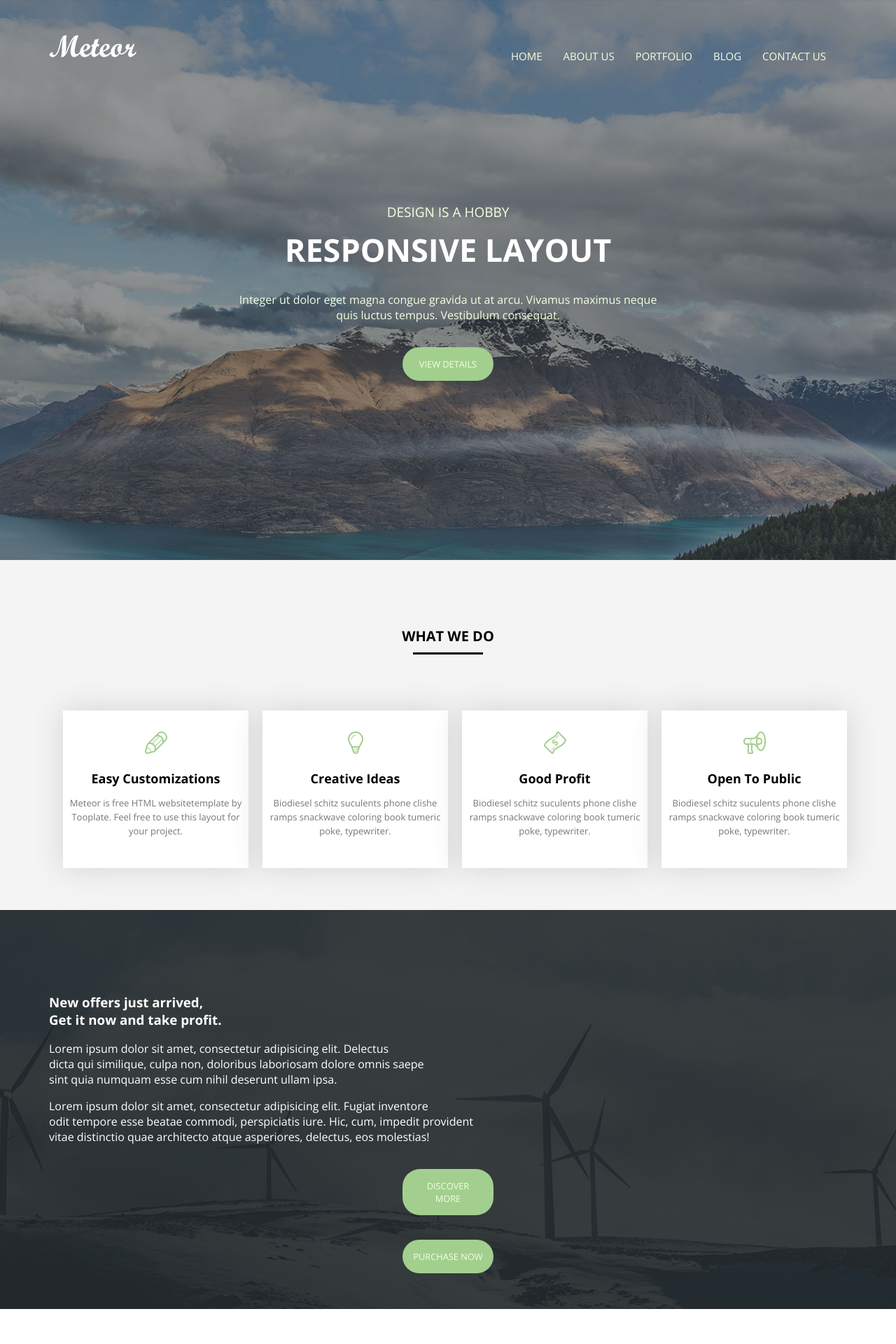
After one commit to jnkas/itmo-profi06, a PHP site: the page made by eugene/Версии/2/index.html in a window 1280 px wide. The commit adds this page. Shown: the top 1920 px of the page at 70% size. Run offline with PHP 8.4, Linux system fonts and the light colour scheme.

Commit message:
edited coursework

```diff
--- a/eugene/css/main.css
+++ b/eugene/css/main.css
@@ -68,7 +68,7 @@ h1 {
 	text-decoration: none;
 	text-align: center;
 	text-transform: uppercase;
-	font-size: 14px;
+	font-size: 0.8rem;
 	margin-top: 35px;
 }
 
--- /dev/null
+++ b/eugene/Версии/2/index.html
@@ -0,0 +1,172 @@
+<!DOCTYPE html>
+<html lang="en">
+<head>
+	<meta charset="UTF-8">
+	<title>Design</title>
+	<link rel="stylesheet" href="css/grid.css">
+	<link rel="stylesheet" href="css/main.css">
+	<link href="https://fonts.googleapis.com/css?family=Open+Sans:300,400,600,700,800" rel="stylesheet">
+</head>
+<body>
+	<header>
+		<div class="container">
+			<div class="heading clearfix">
+				<img src="img/white_logo.png" alt="Meteor" class="logo">
+				<nav>
+					<ul class="menu">
+						<li>
+							<a href="#">Home</a>
+						</li>
+						<li>
+							<a href="#">About us</a>
+						</li>
+						<li>
+							<a href="#">Portfolio</a>
+						</li>
+						<li>
+							<a href="#">Blog</a>
+						</li>
+						<li>
+							<a href="#">Contact us</a>
+						</li>
+					</ul>
+				</nav>
+			</div>
+		</div>
+		<div class="titles">
+			<div class="titles__first">
+				Design is a hobby
+			</div>
+			<h1>
+				Responsive layout
+			</h1>
+			<p>Integer ut dolor eget magna congue gravida ut at arcu. Vivamus maximus neque </br> quis luctus tempus. Vestibulum consequat.</p>
+			<a class="button" href="#">View details</a>
+		</div>
+	</header>
+	<section id="services">
+		<div class="container">
+			<div class="title">
+				<h2>
+					What we do
+				</h2>
+			</div>
+			<div  class="services clearfix">
+				<div class="services__item">
+					<img src="img/first-service-main.png" alt="Услуга">
+					<h3>
+						Easy Customizations
+					</h3>
+					<p>
+						Meteor is free HTML websitetemplate by Tooplate. Feel free to use this layout for your project.
+					</p>
+				</div>
+				<div class="services__item">
+					<img src="img/second-service-main.png" alt="Услуга">
+					<h3>
+						Creative Ideas
+					</h3>
+					<p>
+						Biodiesel schitz suculents phone clishe ramps snackwave coloring book tumeric poke, typewriter.
+					</p>
+				</div>
+				<div class="services__item">
+					<img src="img/third-service-main.png" alt="Услуга">
+					<h3>
+						Good Profit
+					</h3>
+					<p>
+						Biodiesel schitz suculents phone clishe ramps snackwave coloring book tumeric poke, typewriter.
+					</p>
+				</div>
+				<div class="services__item">
+					<img src="img/fourth-service-main.png" alt="Услуга">
+					<h3>
+						Open To Public
+					</h3>
+					<p>
+						Biodiesel schitz suculents phone clishe ramps snackwave coloring book tumeric poke, typewriter.
+					</p>
+				</div>
+			</div>
+		</div>
+	</section>
+	<section id="offer">
+		<div class="container">
+			<div class="offers">
+				<h3>
+					New offers just arrived,</br> Get it now and take profit.
+				</h3>
+				<p>
+					Lorem ipsum dolor sit amet, consectetur adipisicing elit. Delectus</br> dicta qui similique, culpa non, doloribus laboriosam dolore omnis saepe</br> sint quia numquam esse cum nihil deserunt ullam ipsa.
+				</p>
+				<p>
+					Lorem ipsum dolor sit amet, consectetur adipisicing elit. Fugiat inventore</br> odit tempore esse beatae commodi, perspiciatis iure. Hic, cum, impedit provident</br> vitae distinctio quae architecto atque asperiores, delectus, eos molestias!
+				</p>
+				<a class="button" href="#">Discover more</a>
+				<a class="button" href="#">Purchase now</a>
+				<img src="" alt="">
+				<img src="" alt="">
+				<img src="" alt="">
+			</div>
+		</div>
+	</section>
+	<section id="portfolio">
+		<div class="container">
+			<div class="title">
+				<h2>
+					Our Portfolio
+				</h2>
+				<ul class="nav_portfolio">
+					<li>
+						<a href="#">All</a>
+					</li>
+					<li>
+						<a href="#">Nature</a>
+					</li>
+					<li>
+						<a href="#">Workspace</a>
+					</li>
+					<li>
+						<a href="#">City</a>
+					</li>
+					<li>
+						<a href="#">Technology</a>
+					</li>
+				</ul>
+			</div>
+		</div>
+	</section>
+	<section id="Blog">
+		<div class="container">
+			<div class="title">
+				<h2>
+					Our Blog Posts
+				</h2>
+				<img src="" alt="" class="Blog1">
+				<img src="" alt="" class="Blog2">
+				<img src="" alt="" class="Blog3">
+			</div>
+		</div>
+	</section>
+	<section>
+		<div class="container">
+			<div class="result">
+
+			</div>
+		</div>
+	</section>
+	<section>
+		<div class="container">
+			<div class="contact">
+				<h2>Contact us</h2>
+			</div>
+		</div>
+	</section>
+	<footer>
+		<div class="container">
+
+		</div>
+	</footer>
+</body>
+</html>
```
Also changed, not shown: other parts of eugene/css/main.css (+97 -9 lines), eugene/index.html (+23 -2 lines), eugene/Версии/1/index.html (added, +172 -0 lines).
